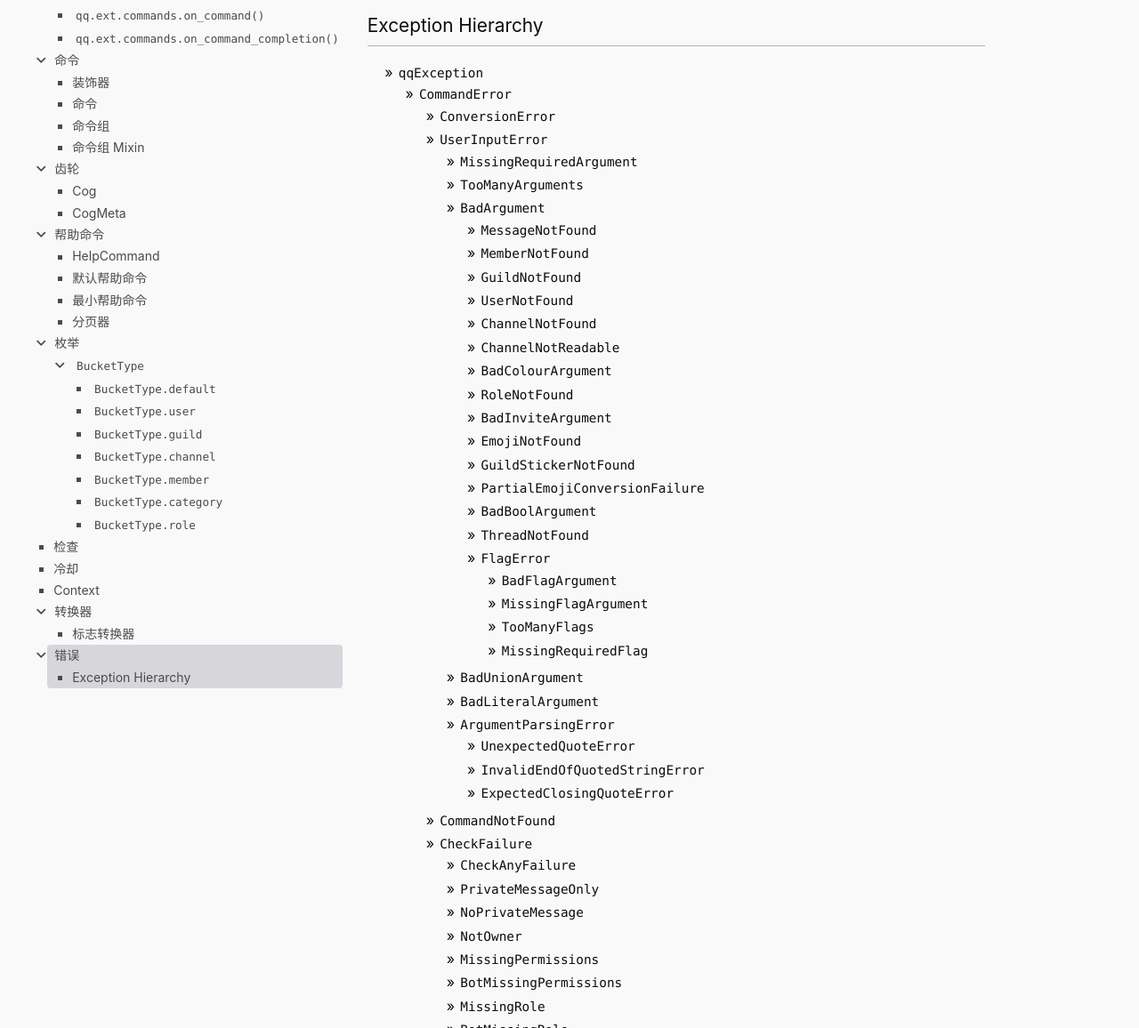
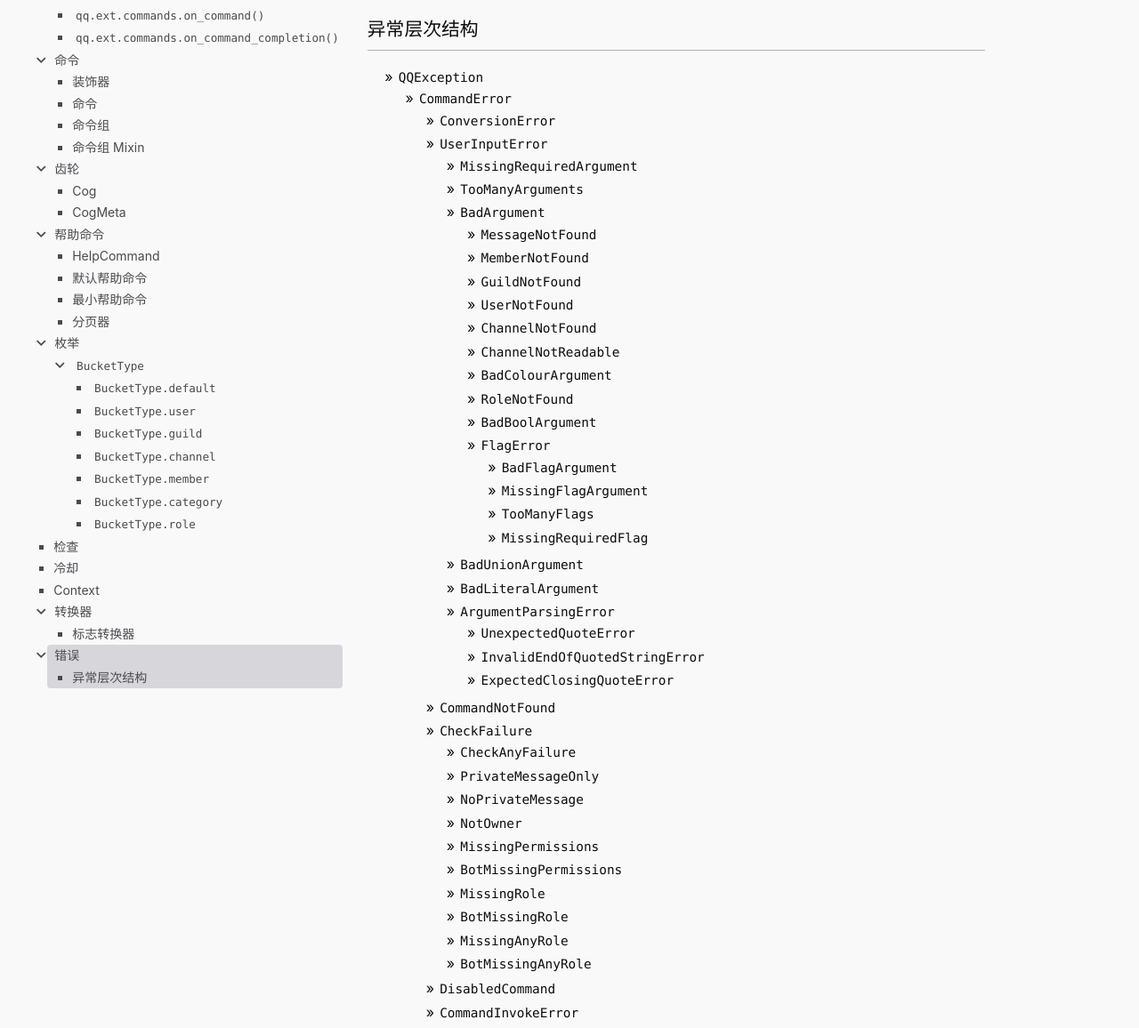
Before and after one commit to foxwhite25/qq.py, a Sphinx documentation site: the page built from docs/ext/commands/api.rst, in a window 1280 px wide and 1400 px high, scrolled down 14257 px, cut to the strip 244-1400 px from the top of the window. Shown: the whole strip at 89% size. Built offline with Sphinx 7.4.7, drawn with Linux system fonts in a browser that asks for light colours; pages that are not in the unit, such as notebooks, are missing from menus; some of the changed text lies outside the part shown.

Commit message:
:books: [Documentation] 文档格式修复

```diff
--- a/docs/ext/commands/api.rst
+++ b/docs/ext/commands/api.rst
@@ -572,12 +572,12 @@ Context
     :members:
 
 
-Exception Hierarchy
+异常层次结构
 ~~~~~~~~~~~~~~~~~~~~~
 
 .. exception_hierarchy::
 
-    - :exc:`~.qqException`
+    - :exc:`~.QQException`
         - :exc:`~.commands.CommandError`
             - :exc:`~.commands.ConversionError`
             - :exc:`~.commands.UserInputError`
@@ -592,12 +592,7 @@ Exception Hierarchy
                     - :exc:`~.commands.ChannelNotReadable`
                     - :exc:`~.commands.BadColourArgument`
                     - :exc:`~.commands.RoleNotFound`
-                    - :exc:`~.commands.BadInviteArgument`
-                    - :exc:`~.commands.EmojiNotFound`
-                    - :exc:`~.commands.GuildStickerNotFound`
-                    - :exc:`~.commands.PartialEmojiConversionFailure`
                     - :exc:`~.commands.BadBoolArgument`
-                    - :exc:`~.commands.ThreadNotFound`
                     - :exc:`~.commands.FlagError`
                         - :exc:`~.commands.BadFlagArgument`
                         - :exc:`~.commands.MissingFlagArgument`
--- a/docs/ext/commands/commands.rst
+++ b/docs/ext/commands/commands.rst
@@ -585,7 +585,7 @@ Error Handling
         if isinstance(error, commands.BadArgument):
             await ctx.send('我找不到那个成员...')
 
-错误处理程序的第一个参数是 :class:`.Context`，而第二个参数是派生自:exc:`~ext.commands.CommandError` 的异常。
+错误处理程序的第一个参数是 :class:`.Context`，而第二个参数是派生自 :exc:`~ext.commands.CommandError` 的异常。
 在文档的 :ref:`ext_commands_api_errors` 页面中可以找到错误列表。
 
 检查
@@ -644,7 +644,7 @@ Error Handling
         """eval 命令的一个坏例子"""
         await ctx.send(eval(code))
 
-当指定多个检查时， **所有** 检查都必须为“True”：
+当指定多个检查时， **所有**检查都必须为 ``True`` ：
 
 .. code-block:: python3
 
```
Also changed, not shown: other parts of docs/ext/commands/api.rst (+1 -2 lines), other parts of docs/ext/commands/commands.rst (+1 -1 lines), 3 other files.
